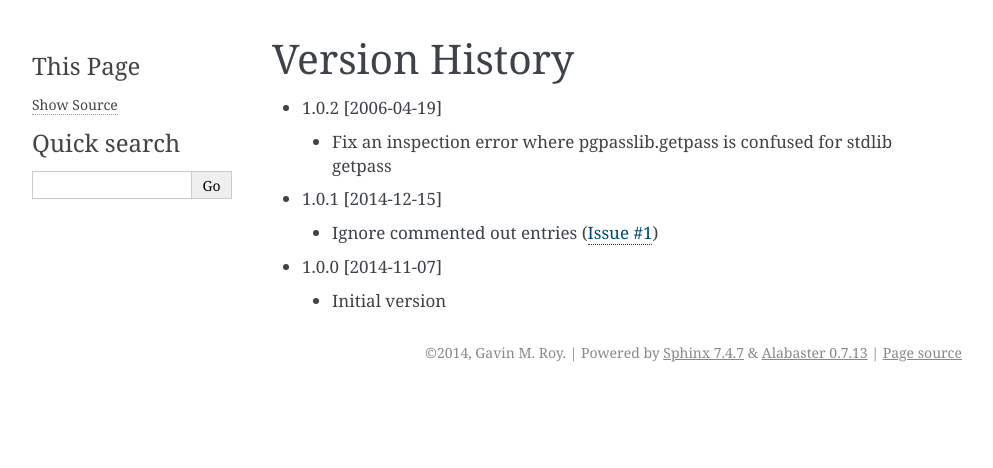
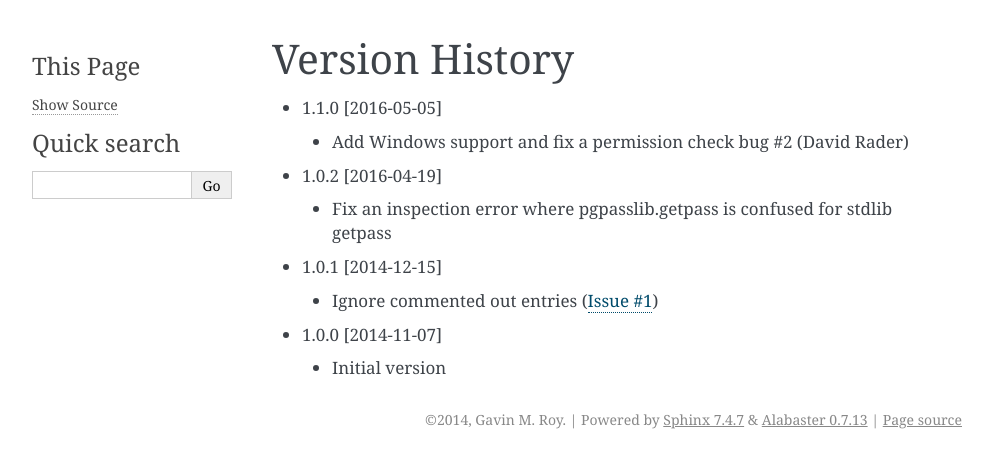
Before and after one commit to gmr/pgpasslib, a Sphinx documentation site: the page built from docs/history.rst, in a window 1280 px wide. Shown: the top 468 px of the page, without its empty margins (148-1141 px from the left). Built offline with Sphinx 7.4.7, drawn with Linux system fonts in a browser that asks for light colours.

Commit message:
Update history

```diff
--- a/docs/history.rst
+++ b/docs/history.rst
@@ -1,6 +1,8 @@
 Version History
 ---------------
-- 1.0.2 [2006-04-19]
+- 1.1.0 [2016-05-05]
+ - Add Windows support and fix a permission check bug #2 (David Rader)
+- 1.0.2 [2016-04-19]
  - Fix an inspection error where pgpasslib.getpass is confused for stdlib getpass
 - 1.0.1 [2014-12-15]
  - Ignore commented out entries (`Issue #1 <https://github.com/gmr/pgpasslib/issues/1>`_)
```
